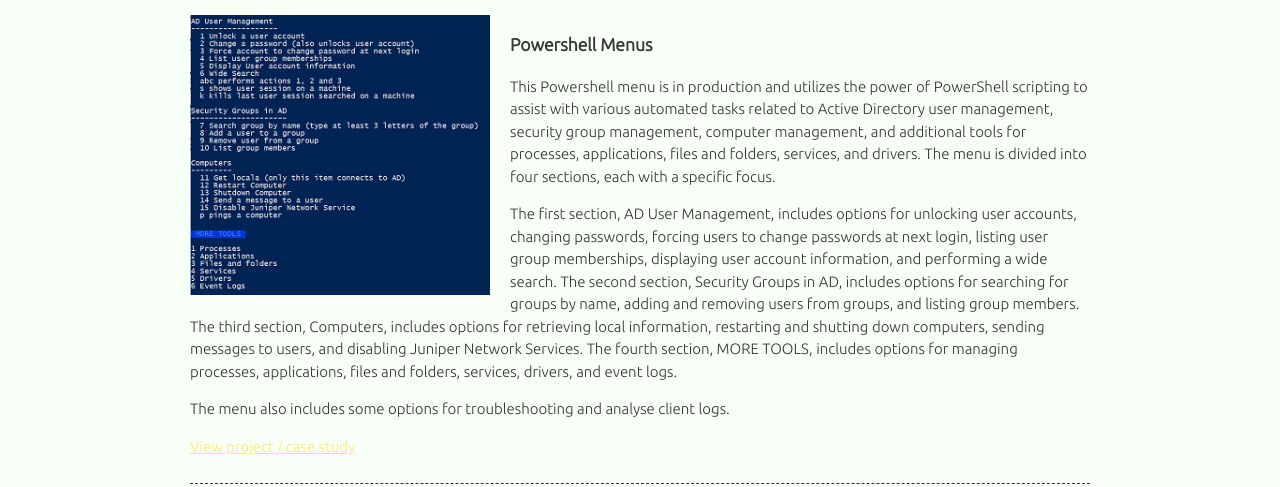
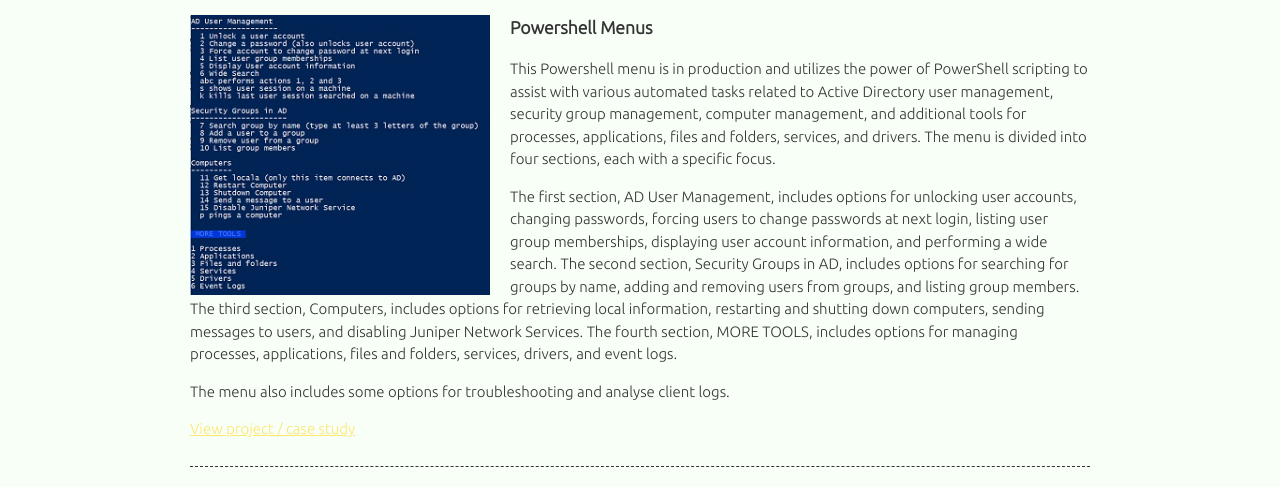
Before and after one commit to alenovelli82/alenovelli82.github.io, a plain HTML site: page index.html in a window 1280 px wide. Shown: the part 613-1100 px from the top of the page. Drawn offline with Linux system fonts and the light colour scheme.

Commit message:
Update styles.css

```diff
--- a/css/styles.css
+++ b/css/styles.css
@@ -86,6 +86,10 @@ header {
   margin-right: 20px;
  }
 
+.project-item h3 {
+  margin-top: 0;
+}
+
 /* Work Experience
 --------------------------------*/
 .work-experience {
```
